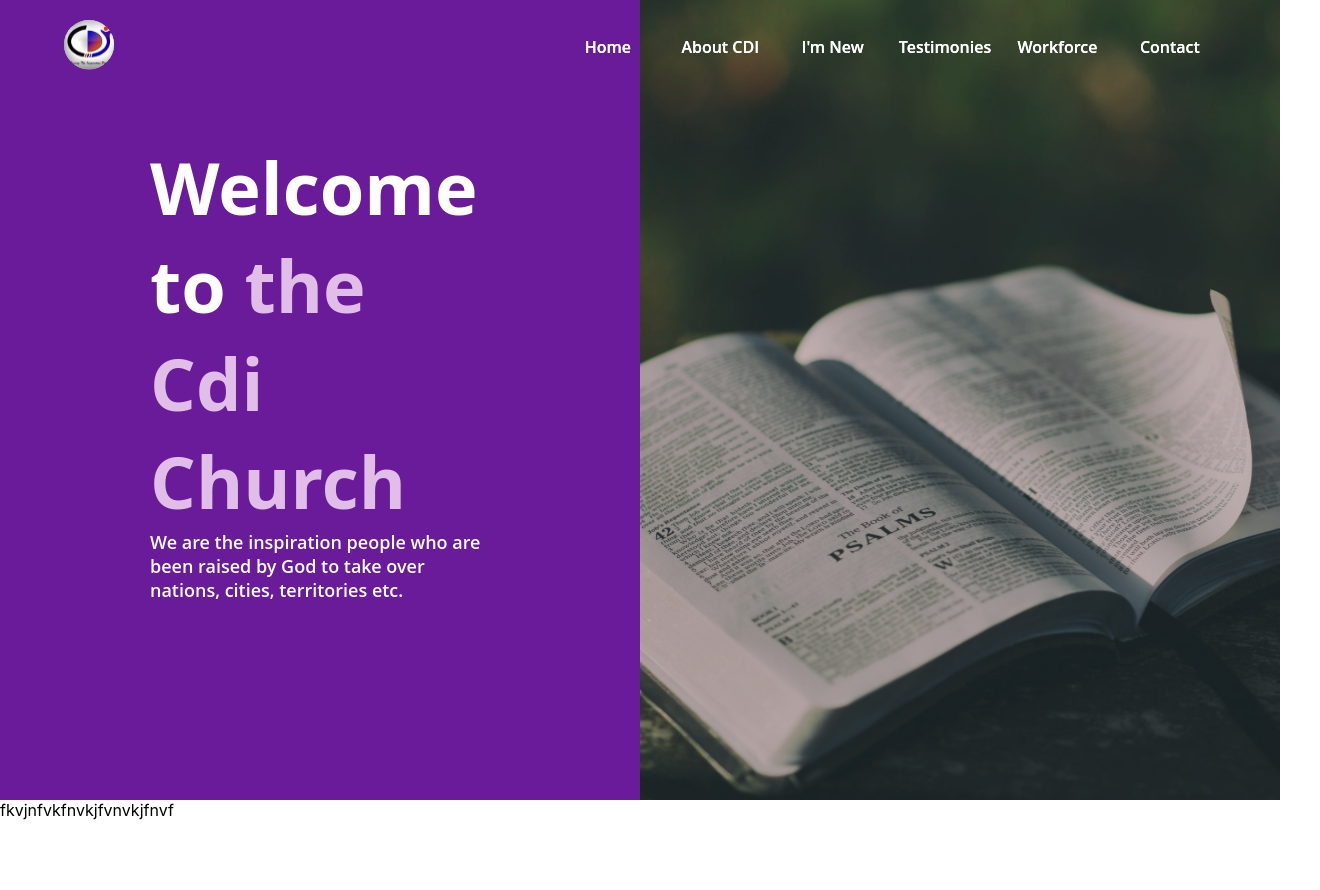
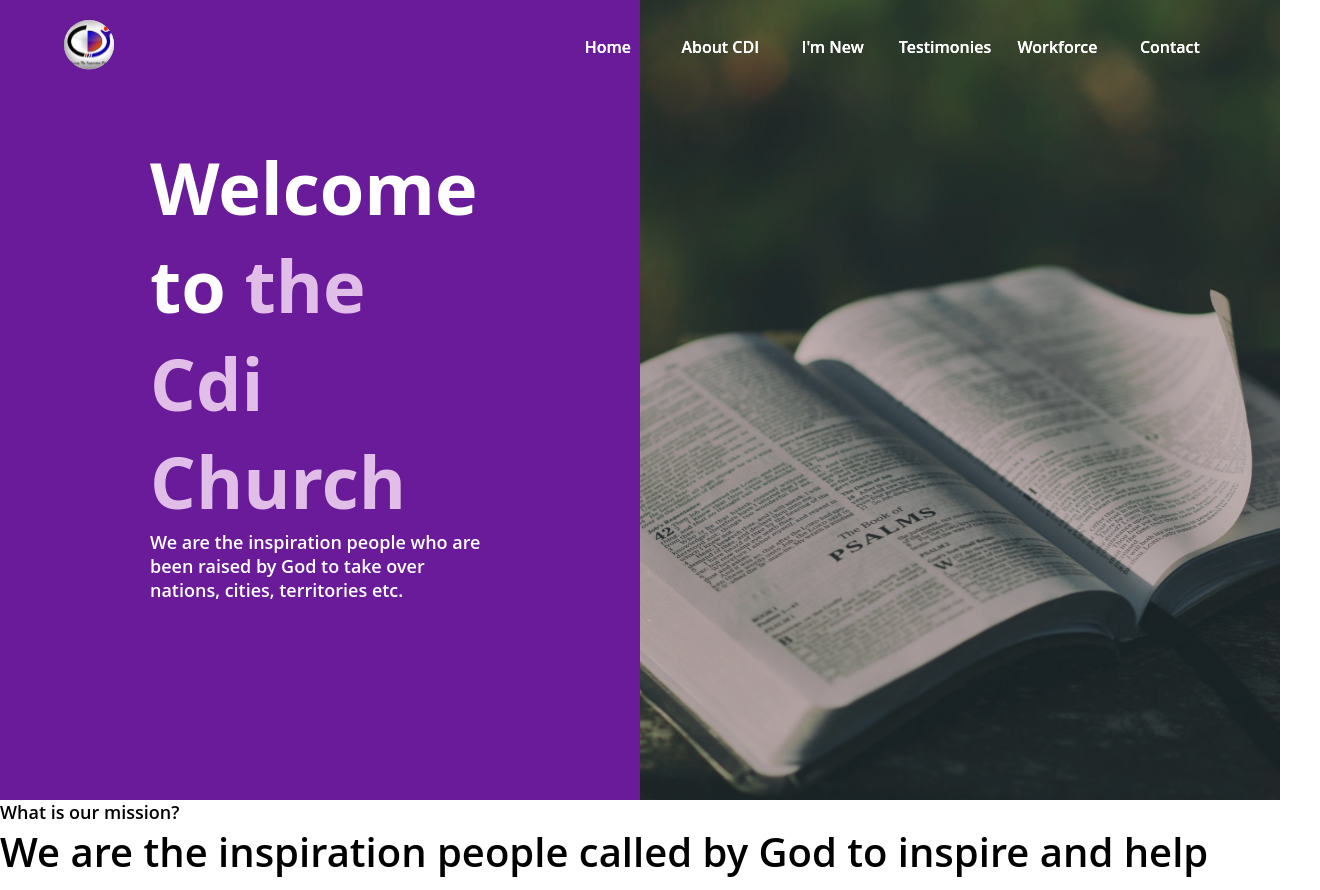
Before and after one commit to charles-ekube/cdi-nation, a React (Create React App) app: page / in a window 1280 px wide. Shown: the top 890 px of the page, 1320 px wide, since content can reach past the window. Before the commit the page ends 820 px from the top, so only its background shows below. Built offline with nearby package versions, Linux system fonts and the light colour scheme.

Commit message:
Update Home.js

```diff
--- a/src/pages/home/Home.js
+++ b/src/pages/home/Home.js
@@ -22,18 +22,16 @@ const Home = () => {
 
             </NavBar>
             <HeroSection />
-            {/* <MissionSection /> */}
-            {/*
+             <MissionSection />
+
 
             <DiscoverSection />
             <TeachingsSection />
             <ActivitiesSection />
             <DownloadSection />
             <GetStartedSection />
-            <Footer /> */}
-            <Text>
-                fkvjnfvkfnvkjfvnvkjfnvf
-            </Text>
+            <Footer />
+
         </>
     )
 }
```
